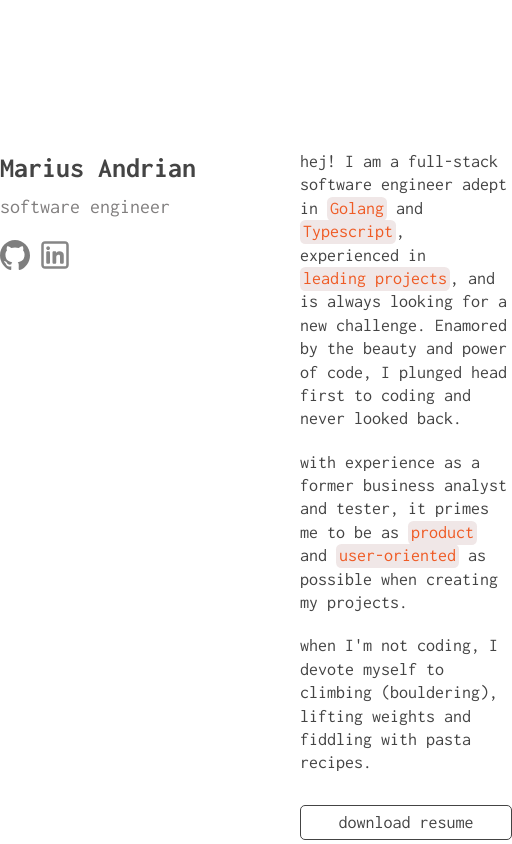
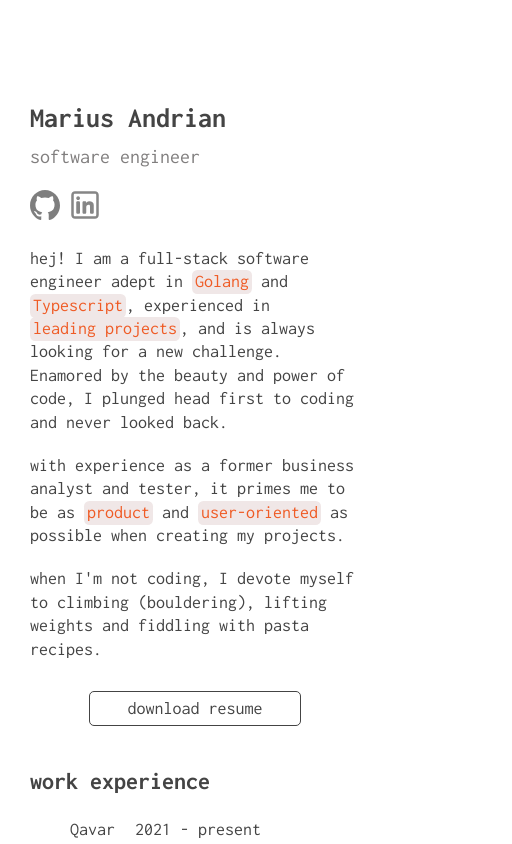
Before and after one commit to mariusandrian/portfolio-v2, an Angular app: page / in a window 390 px wide. Shown: the top 844 px of the page, 512 px wide, since content can reach past the window. Built offline with nearby package versions, Linux system fonts and the light colour scheme.

Commit message:
feat: add mobile view

```diff
--- a/src/app/app.component.scss
+++ b/src/app/app.component.scss
@@ -7,6 +7,8 @@
 
 .content {
   max-width: 700px;
+  padding-left: 30px;
+  padding-right: 30px;
   margin-left: auto;
   margin-right: auto;
 }
@@ -178,3 +180,19 @@ code.inline {
 .inactive-text {
   color: $inactive-text;
 }
+
+@media only screen and (max-width: 320px) {
+  .content {
+    max-width: 320px;
+  }
+}
+
+@media only screen and (max-width: 760px) {
+  .content {
+    max-width: 480px;
+  }
+  .hero {
+    margin-top: 100px;
+    flex-direction: column;
+  }
+}
```
